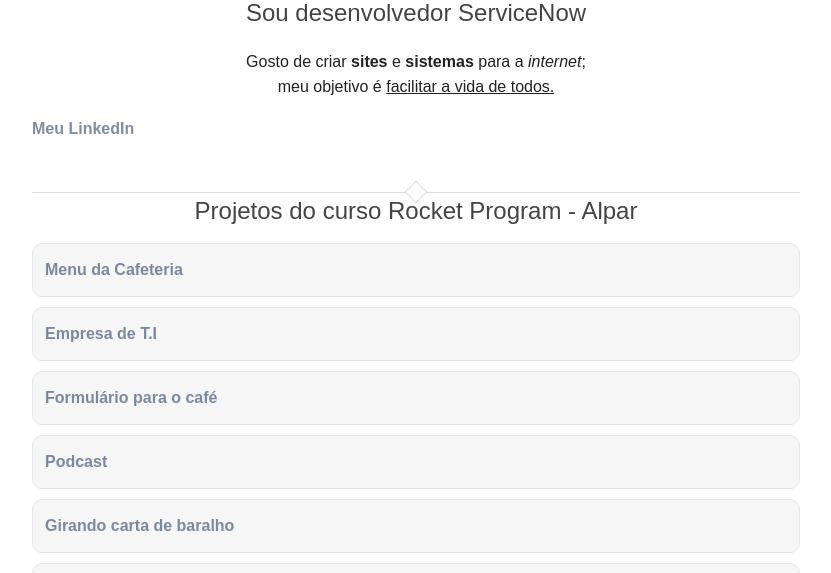
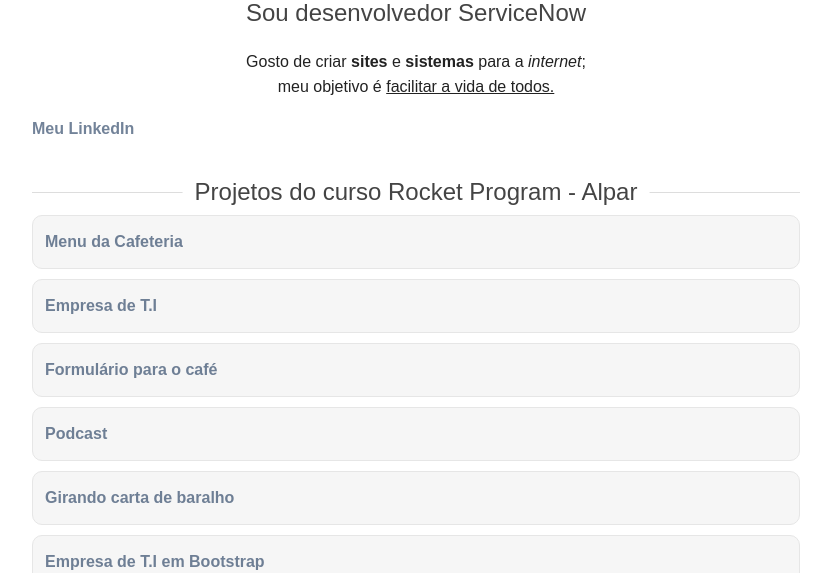
Before and after one commit to Danilogggs/Rocket-Program---Alpar, a plain HTML site: page Módulo 2 - HTML e CSS/desafio1_3_4_5_6/index.html in a window 1280 px wide. Shown: the part 379-952 px from the top of the page, without its empty margins (224-1055 px from the left). Drawn offline with Linux system fonts and the light colour scheme.

Commit message:
Ajustando portfólio e Readme

```diff
--- a/Módulo 2 - HTML e CSS/desafio1_3_4_5_6/assets/css.css
+++ b/Módulo 2 - HTML e CSS/desafio1_3_4_5_6/assets/css.css
@@ -26,7 +26,7 @@ img {
   max-width: 100%;
   height: auto;
 
-  box-shadow: 0 10px 25px rgba(0,0,0,0.25);
+  box-shadow: 0 10px 25px rgba(0, 0, 0, 0.25);
 }
 
 h1 {
@@ -41,25 +41,6 @@ h2 {
   margin-bottom: 16px;
 }
 
-.divider {
-  position: relative;
-  margin: 50px 0;
-  height: 1px;
-  background: #ddd;
-}
-
-.divider::before {
-  content: "";
-  position: absolute;
-  left: 50%;
-  top: 50%;
-  width: 14px;
-  height: 14px;
-  background: #fff;
-  border: 1px solid #ddd;
-  transform: translate(-50%, -50%) rotate(45deg);
-}
-
 p {
   text-align: center;
   margin-bottom: 16px;
@@ -69,7 +50,7 @@ a {
   color: #001e46;
   text-decoration: none;
   font-weight: 600;
-  opacity: 0.5;
+  opacity: 0.55;
   transition: opacity 0.2s;
 }
 
@@ -84,13 +65,33 @@ hr {
   margin: 24px 0;
 }
 
-ul {
+/* (linha + título) */
+.divider {
+  position: relative;
+  margin: 50px 0 22px; /* controla a distância pro UL */
+  height: 1px;
+  background: #ddd;
+}
+
+.divider h2 {
+  position: absolute;
+  left: 50%;
+  top: 50%;
+  transform: translate(-50%, -50%);
+  background: #fff;
+  padding: 0 12px;
+  margin: 0;
+  white-space: nowrap;
+}
+
+.projects {
   list-style: none;
   padding: 0;
-  margin-top: 12px;
+  margin-top: 0;
+  line-height: 2;
 }
 
-li {
+.projects li {
   background: #f6f6f6;
   border: 1px solid #e6e6e6;
   border-radius: 10px;
@@ -98,13 +99,12 @@ li {
   margin-bottom: 10px;
 }
 
-li a {
+.projects li a {
   display: flex;
   align-items: center;
   gap: 10px;
 }
 
-/* mobile' */
 @media screen and (max-width: 768px) {
   body {
     margin: 20px auto;
@@ -129,10 +129,10 @@ li a {
   }
 
   .divider {
-    margin: 30px 0;
+    margin: 30px 0 18px;
   }
 
-  li {
+  .projects li {
     padding: 12px;
   }
 }
--- a/Módulo 2 - HTML e CSS/desafio1_3_4_5_6/carta-baralho/assets/css.css
+++ b/Módulo 2 - HTML e CSS/desafio1_3_4_5_6/carta-baralho/assets/css.css
@@ -22,7 +22,7 @@ body {
 
 .texto{
   position: absolute;
-  top: 30%;
+  top: 23%;
   left: 50%;
   transform: translate(-50%, -50%);
   animation: neon 2s linear infinite;
--- a/Módulo 2 - HTML e CSS/desafio1_3_4_5_6/index.html
+++ b/Módulo 2 - HTML e CSS/desafio1_3_4_5_6/index.html
@@ -9,18 +9,20 @@ Envie para o GitHub, e ative o GitHub Pages.
 -->
 
 <!DOCTYPE html>
-<html>
-
+<html lang="en">
 <head>
+  <meta charset="UTF-8" />
+  <meta name="viewport" content="width=device-width, initial-scale=1.0" />
   <title>Meu Portfólio - Danilo Santana</title>
+  <link rel="stylesheet" href="assets/css.css" />
 </head>
-<link rel="stylesheet" href="assets/css.css">
 
 <body>
   <img src="./assets/images/foto apresent.jfif" alt="Minha foto." />
 
   <h1>Sou o Danilo</h1>
   <h2>Sou desenvolvedor ServiceNow</h2>
+
   <p>
     Gosto de criar <strong>sites</strong> e <strong>sistemas</strong> para a
     <i>internet</i>;<br />
@@ -29,38 +31,20 @@ Envie para o GitHub, e ative o GitHub Pages.
 
   <a href="https://www.linkedin.com/in/danilo-garabetti/">Meu LinkedIn</a>
 
-  <h2 class="divider">Projetos do curso Rocket Program - Alpar</h2>
-  <ul style="line-height: 2;">
-    <li>
-      <a href="./cafeteria/index.html">
-        Menu da Cafeteria
-      </a>
-    </li>
-    <li>
-      <a href="./rapla-table/index.html"> Empresa de T.I
-      </a>
-    </li>
-    <li>
-      <a href="./cafeteria/formCafe.html"> Formulário para o café
-      </a>
-    </li>
-    <li>
-      <a href="./podcast/index.html"> Podcast
-      </a>
-    </li>
-    <li>
-      <a href="../desafio6/index.html"> Girando carta de baralho
-      </a>
-    </li>
-        <li>
-      <a href="../../Módulo 2 - Bootstrap/Desafio 2/index.html"> Portfólio em Bootstrap
-      </a>
-    </li>
+  <div class="divider">
+    <h2>Projetos do curso Rocket Program - Alpar</h2>
+  </div>
+
+  <ul class="projects">
+    <li><a href="./cafeteria/index.html">Menu da Cafeteria</a></li>
+    <li><a href="./rapla-table/index.html">Empresa de T.I</a></li>
+    <li><a href="./cafeteria/formCafe.html">Formulário para o café</a></li>
+    <li><a href="./podcast/index.html">Podcast</a></li>
+    <li><a href="../desafio1_3_4_5_6/carta-baralho/index.html">Girando carta de baralho</a></li>
+    <li><a href="../../Módulo 2 - Bootstrap/Desafio 1/index.html">Empresa de T.I em Bootstrap</a></li>
+    <li><a href="../../Módulo 2 - Bootstrap/Desafio 2/index.html">Portfólio em Bootstrap</a></li>
+    <li><a href="../../Módulo 2 - Bootstrap/Desafio 3/index.html">Tabela simples de CRUD com Bootstrap (Sem funcionalidade)</a></li>
+    <li><a href="../../Módulo 2 - Bootstrap/Desafio 4/index.html">Formulário de validação em Bootstrap (Validação em JS)</a></li>
   </ul>
-
 </body>
-
 </html>
-</body>
-
-</html>
```
Also changed, not shown: Módulo 2 - Bootstrap/Desafio 2/index.html (+26 -8 lines).
